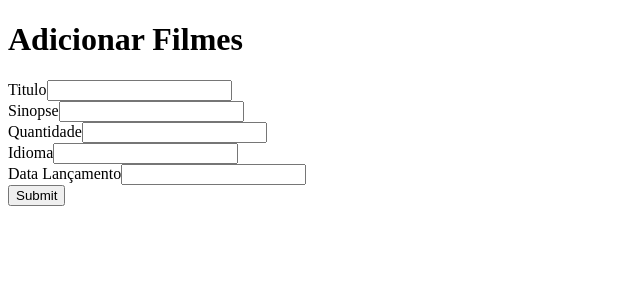
After one commit to DanielPeixoto712/RC-Sistema-Login-Parte2, a PHP site: page /filmes_create.php in a window 1280 px wide. The commit adds this page. Shown: the top 300 px of the page, without its empty margins (0-640 px from the left). Run offline with PHP 8.4, Linux system fonts and the light colour scheme.

Commit message:
Update filmes_create.php and index.php

```diff
--- /dev/null
+++ b/filmes_create.php
@@ -0,0 +1,76 @@
+<?php
+if ($_SERVER['REQUEST_METHOD']=="POST") {
+	$titulo="";
+	$sinopse="";
+	$idioma="";
+	$data_lancamento="";
+	$qauntidade=0;
+
+	if (isset($_POST['titulo'])) {
+		$titulo=$_POST['titulo'];
+	}
+	else{
+		echo '<script>alert("É obrigatório o preenchimento do título.");</script>';
+	}
+	if (isset($_POST['sinopse'])) {
+		$sinopse=$_POST["sinopse"];
+	}
+	if (isset($_POST['qauntidade'])&& is_numeric($_POST['quantidade'])) {
+		$qauntidade=$_POST['quantidade'];
+	}
+	if (isset($_POST['idioma'])) {
+		$idioma=$_POST['idioma'];
+	}
+
+	if (isset($_POST['data_lancamento'])) {
+		$data_lancamento=$_POST['data_lancamento'];
+	}
+	$con=new mysqli("localhost", "root", "", "projeto-filmes");
+
+	if ($con->connect_errno!=0) {
+		echo "Ocorreu um erro no acesso á base de dados. <br>".$con->connect_error;
+		exit;
+	}
+	else{
+		$sql="insert into filmes (titulo, sinopse, idioma, quantidade, data_lancamento) values (?,?,?,?,?)";
+		$stm=$con->prepare($sql);
+		if ($stm!=false) {
+
+			$stm->bind_param('sssis', $titulo, $sinopse, $idioma, $quantidade, $data_lancamento);
+			$stm->execute();
+			$stm->close();
+
+			echo '<script>alert("Livro adicionado com sucesso")</script>';
+			echo "Aguarde um momento. A reencaminhar página";
+			header ("refresh:5;url=index.php");
+		}
+		else{
+			echo ($con->error);
+			echo "Aguarde um momento. A reencaminhar página";
+			header ("refresh:5; url=index.php");
+		}
+	}
+}
+else{
+	?>
+	<!DOCTYPE html>
+	<html>
+	<head>
+		<meta charset="ISO-8859-1">
+		<title>Adicionar Filmes</title>
+	</head>
+	<body>
+		<h1>Adicionar Filmes</h1>
+		<form action="filmes_create.php" method="POST">
+		<label>Titulo</label><input type="text" name="titulo" required><br>
+		<label>Sinopse</label><input type="text" name="sinopse"><br>
+		<label>Quantidade</label><input type="text" name="quantidade"><br>
+		<label>Idioma</label><input type="text" name="idioma"><br>
+		<label>Data Lançamento</label><input type="text" name="data_lancamento"><br>
+        <input type="submit" name="enviar">
+	</form>
+	</body>
+	</html>
+<?php
+}
+?>
--- a/index.php
+++ b/index.php
@@ -26,9 +26,12 @@ else {
 		}
 		$stm->close();
 		?>
+
 	<br>
+	<a href="filmes_create.php" >Adicionar Filme</a>
 	</body>
 	</html>
+
 
 	<?php
 }//end if - if($con->connect_errno!=0)
```
